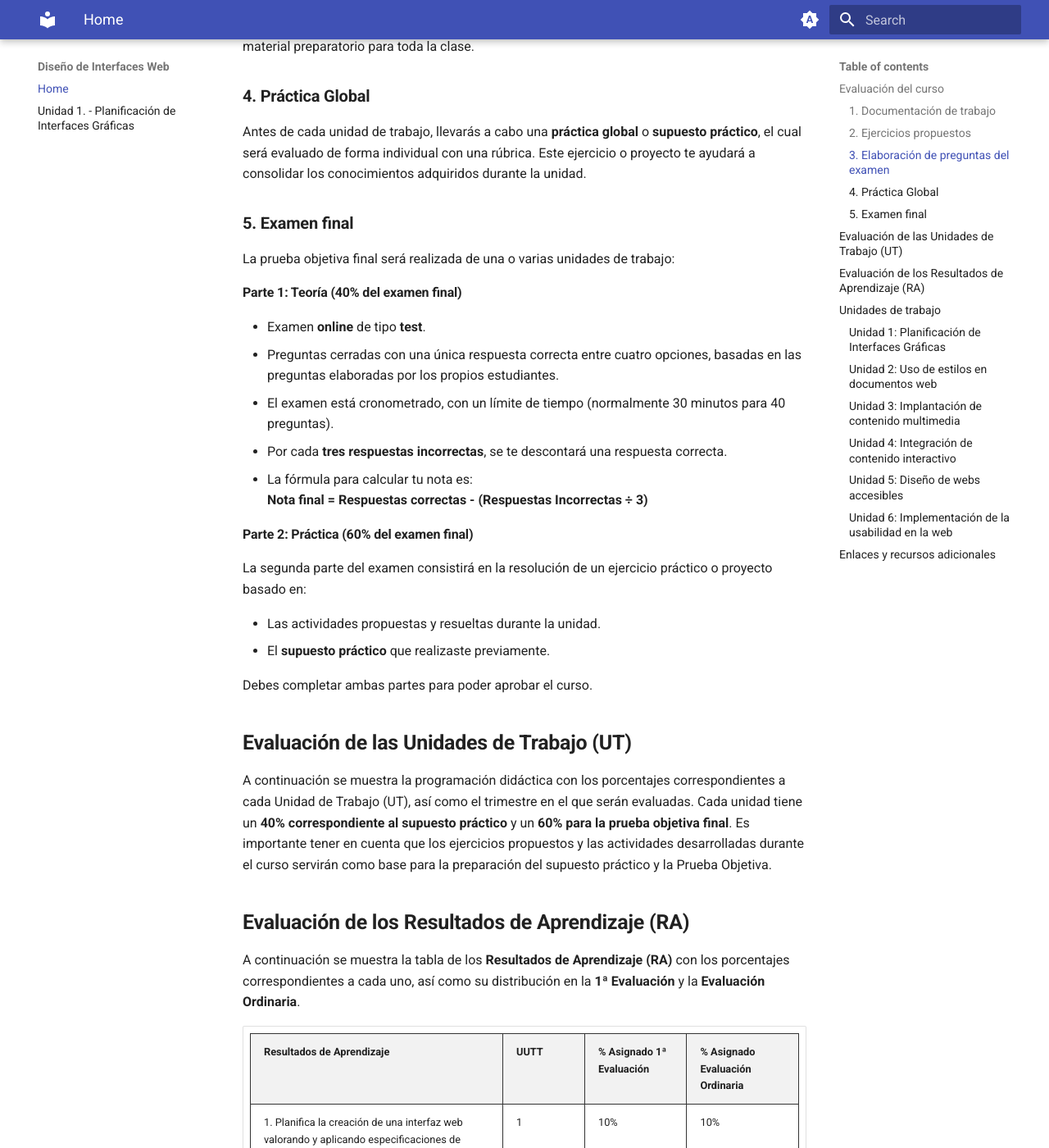
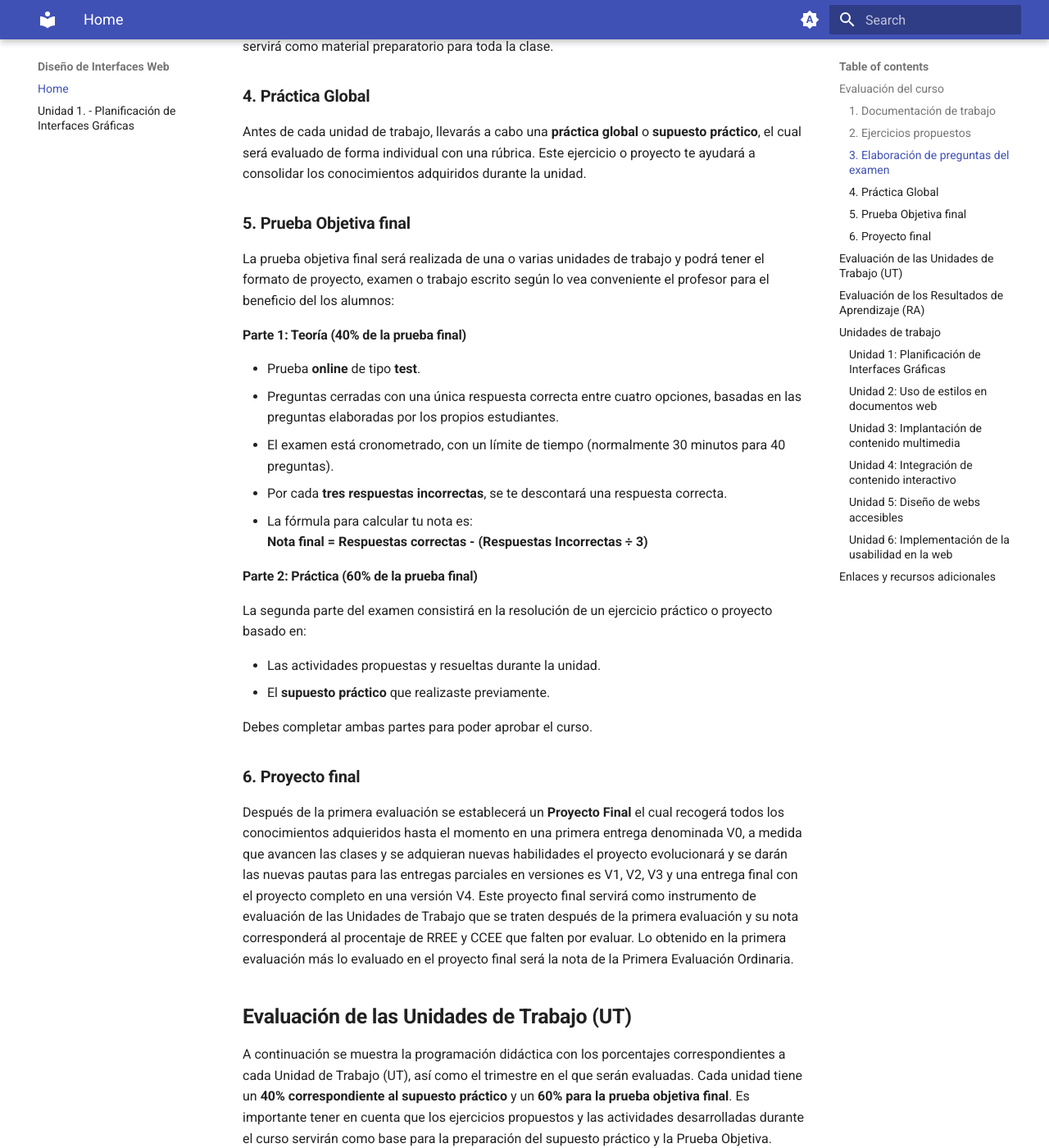
Before and after one commit to kdeveloper7/diw, an MkDocs documentation site: the page built from docs/index.md, in a window 1280 px wide and 1400 px high, scrolled down 1166 px. Shown: the whole window at 82% size. Built offline with MkDocs 1.6.1 and Material for MkDocs 9.7.7, drawn with Linux system fonts in a browser that asks for light colours; some of the changed text lies outside the part shown.

```diff
--- a/docs/index.md
+++ b/docs/index.md
@@ -22,16 +22,16 @@
 Al final de cada unidad, se te asignará un **Google Docs colaborativo** donde, en grupos, deberán resolver algunos ejercicios. Cada estudiante tendrá la oportunidad de aportar una solución a uno o varios ejercicios, y posteriormente los revisaremos y debatiremos juntos en clase, como parte de la **retroalimentación**. Este proceso no solo te ayudará a entender mejor los conceptos, sino que también será un espacio para compartir y discutir diferentes enfoques y soluciones.
 
 ### **3. Elaboración de preguntas del examen**
-Una de las formas en que te prepararás para el examen teórico será creando las preguntas tú mismo. A cada estudiante, o a un grupo de estudiantes, se le asignará una parte del temario para que formulen **3 preguntas tipo test**. Estas preguntas serán revisadas y seleccionadas para la prueba objetiva final. De esta manera, no solo te prepararás al estudiar el material, sino que también tendrás una visión profunda de los temas al formular preguntas que podrían aparecer en la prueba objetiva. Esta actividad será muy útil para consolidar el aprendizaje y servirá como material preparatorio para toda la clase.
+Una de las formas en que te prepararás para la prueba teórica será creando las preguntas tú mismo. A cada estudiante, o a un grupo de estudiantes, se le asignará una parte del temario para que formulen **Algunas preguntas tipo test**. Estas preguntas serán revisadas y seleccionadas para la prueba objetiva final. De esta manera, no solo te prepararás al estudiar el material, sino que también tendrás una visión profunda de los temas al formular preguntas que podrían aparecer en la prueba objetiva. Esta actividad será muy útil para consolidar el aprendizaje y servirá como material preparatorio para toda la clase.
 
 ### **4. Práctica Global**
 Antes de cada unidad de trabajo, llevarás a cabo una **práctica global** o **supuesto práctico**, el cual será evaluado de forma individual con una rúbrica. Este ejercicio o proyecto te ayudará a consolidar los conocimientos adquiridos durante la unidad.
 
-### **5. Examen final**
-La prueba objetiva final será realizada de una o varias unidades de trabajo:
+### **5. Prueba Objetiva final**
+La prueba objetiva final será realizada de una o varias unidades de trabajo y podrá tener el formato de proyecto, examen o trabajo escrito según lo vea conveniente el profesor para el beneficio del los alumnos:
 
-#### Parte 1: Teoría (40% del examen final)
-- Examen **online** de tipo **test**.
+#### Parte 1: Teoría (40% de la prueba final)
+- Prueba **online** de tipo **test**.
 - Preguntas cerradas con una única respuesta correcta entre cuatro opciones, basadas en las preguntas elaboradas por los propios estudiantes.
 - El examen está cronometrado, con un límite de tiempo (normalmente 30 minutos para 40 preguntas).
 - Por cada **tres respuestas incorrectas**, se te descontará una respuesta correcta.
@@ -39,13 +39,17 @@
   **Nota final = Respuestas correctas - (Respuestas Incorrectas ÷ 3)**
 
 
-#### Parte 2: Práctica (60% del examen final)
+#### Parte 2: Práctica (60% de la prueba final)
 La segunda parte del examen consistirá en la resolución de un ejercicio práctico o proyecto basado en:
 
 - Las actividades propuestas y resueltas durante la unidad.
 - El **supuesto práctico** que realizaste previamente.
 
 Debes completar ambas partes para poder aprobar el curso.
+
+### **6. Proyecto final**
+
+Después de la primera evaluación se establecerá un **Proyecto Final** el cual recogerá todos los conocimientos adquieridos hasta el momento en una primera entrega denominada V0, a medida que avancen las clases y se adquieran nuevas habilidades el proyecto evolucionará y se darán las nuevas pautas para las entregas parciales en versiones es V1, V2, V3 y una entrega final con el proyecto completo en una versión V4. Este proyecto final servirá como instrumento de evaluación de las Unidades de Trabajo que se traten después de la primera evaluación y su nota corresponderá al procentaje de RREE y CCEE que falten por evaluar. Lo obtenido en la primera evaluación más lo evaluado en el proyecto final será la nota de la Primera Evaluación Ordinaria.
 
 ## **Evaluación de las Unidades de Trabajo (UT)**
 
@@ -117,7 +121,7 @@
 ---
 
 ## **Enlaces y recursos adicionales**
-- **[Guía didáctica del curso](https://docs.google.com/document/d/191Lf5I5oZgAO87bs2ZUu70imJ4ceVAMC/edit?usp=sharing&ouid=107356951028877771072&rtpof=true&sd=true)**
+- **[Guía didáctica del curso](https://docs.google.com/document/d/1RFxbK-VYEuIXlCKgL4Aiqoc_87WnetZo/edit?usp=sharing&ouid=107356951028877771072&rtpof=true&sd=true)**
 
 ---
 
```
Also changed, not shown: other parts of docs/index.md (+2 -2 lines), docs/unidad1/unidad1.md (+36 -0 lines), 1 other file.
